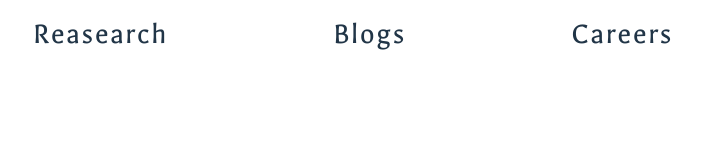
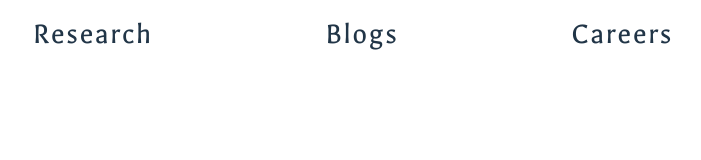
Before and after one commit to attested-frontiers/landing-page, a React (Vite) app: page / in a window 1280 px wide. Shown: the top 160 px of the page, without its empty margins (287-988 px from the left). Built offline with nearby package versions, Linux system fonts and the light colour scheme.

Commit message:
feat: Remove typo

```diff
--- a/src/App.tsx
+++ b/src/App.tsx
@@ -7,7 +7,7 @@ function App() {
   return (
     <div className='h-screen flex flex-col justify-between'>
       <div className='flex font-galdeano justify-between mx-auto py-4 text-3xl tracking-wider w-1/2'>
-        <div className='cursor-pointer'>Reasearch</div>
+        <div className='cursor-pointer'>Research</div>
         <div className='cursor-pointer'>Blogs</div>
         <div className='cursor-pointer'>Careers</div>
       </div>
```
